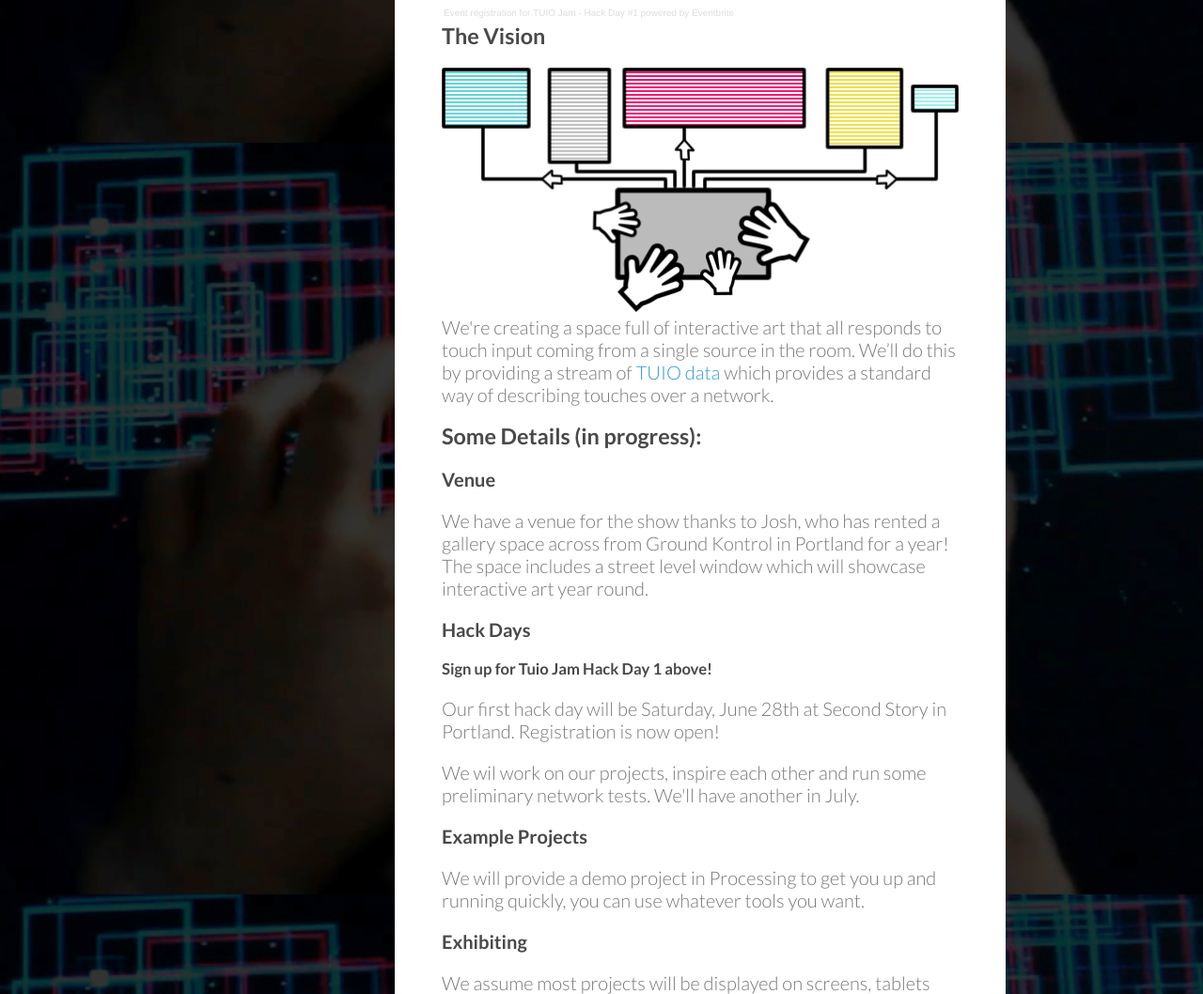
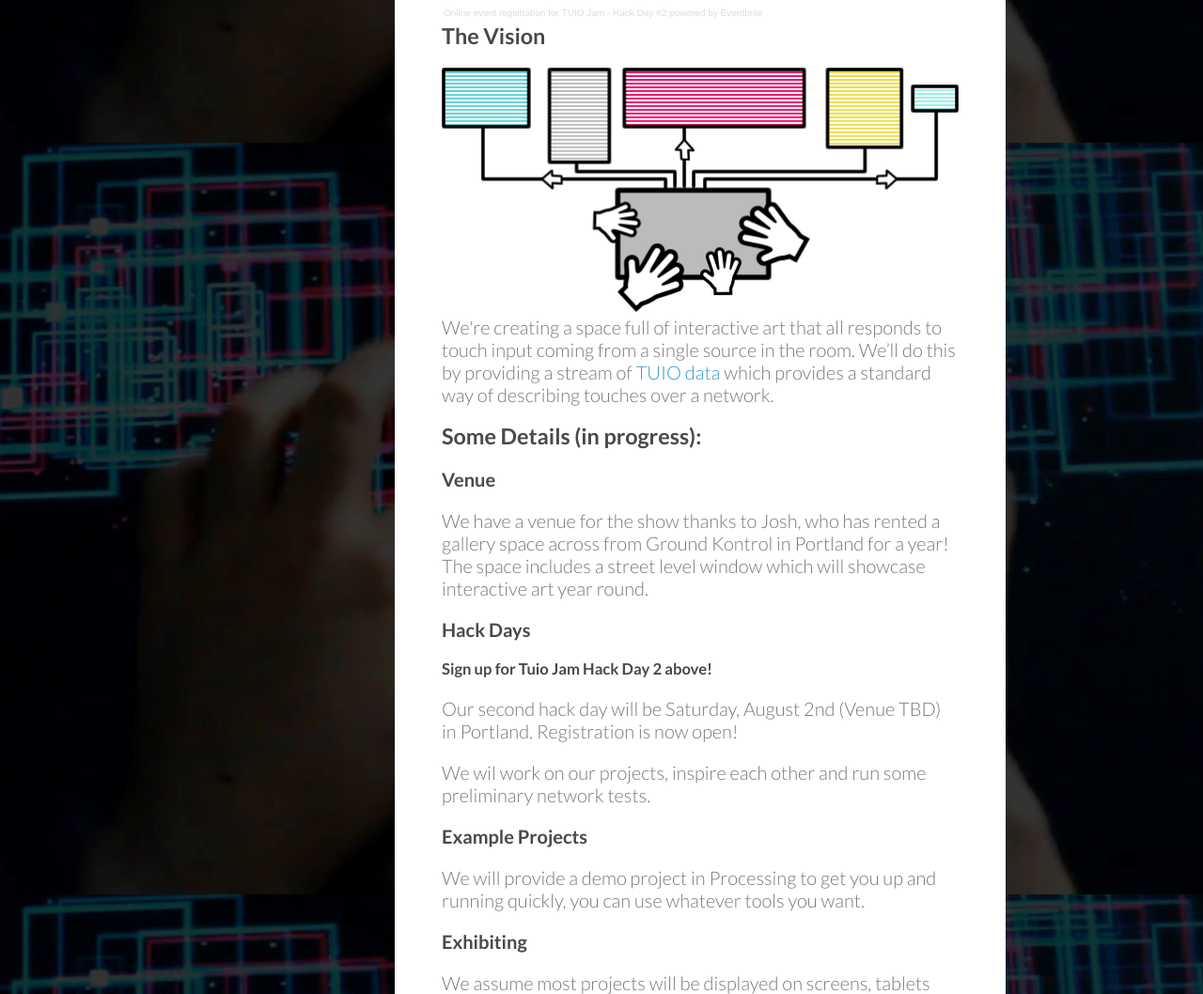
Before and after one commit to Ctrl-Art/tuio-jam, a plain HTML site: page index.html in a window 1280 px wide. Shown: the part 648-1706 px from the top of the page at 94% size. Drawn offline with Linux system fonts and the light colour scheme.

Commit message:
Update info to promote Hack Day 2

```diff
--- a/index.html
+++ b/index.html
@@ -17,7 +17,7 @@
       <header>
         <h1>TUIO Jam</h1>
         <h5>A creative development experience coming soon to PDX</h5>
-         <h3><a href="https://www.eventbrite.com/e/tuio-jam-hack-day-1-tickets-11953480181">Hack Day Signup</a></h3>
+         <h3><a href="https://www.eventbrite.com/e/tuio-jam-hack-day-2-tickets-12158369009">Hack Day Signup</a></h3>
       </header>
       <section>
         <h3>Hello, friends!</h3>
@@ -26,7 +26,7 @@
 
         <h3>How To Register Your Interest</h3>
         <p>To participate in the jam please sign up for one of our hackdays. You can register for the first hackday in the box below. If you have any questions you can e-mail me <a href="mailto:momodmonster@gmail.com">here</a>.</p>
-        <div style="width:100%; text-align:left;" ><iframe  src="//eventbrite.com/tickets-external?eid=11953480181&ref=etckt" frameborder="0" height="214" width="100%" vspace="0" hspace="0" marginheight="5" marginwidth="5" scrolling="auto" allowtransparency="true"></iframe><div style="font-family:Helvetica, Arial; font-size:10px; padding:5px 0 5px; margin:2px; width:100%; text-align:left;" ><a style="color:#ddd; text-decoration:none;" target="_blank" href="http://www.eventbrite.com/r/etckt">Event registration</a><span style="color:#ddd;"> for </span><a style="color:#ddd; text-decoration:none;" target="_blank" href="https://www.eventbrite.com/e/tuio-jam-hack-day-1-tickets-11953480181?ref=etckt">TUIO Jam - Hack Day #1</a> <span style="color:#ddd;">powered by</span> <a style="color:#ddd; text-decoration:none;" target="_blank" href="http://www.eventbrite.com?ref=etckt">Eventbrite</a></div></div>
+          <div style="width:100%; text-align:left;" ><iframe  src="//eventbrite.com/tickets-external?eid=12158369009&ref=etckt" frameborder="0" height="214" width="100%" vspace="0" hspace="0" marginheight="5" marginwidth="5" scrolling="auto" allowtransparency="true"></iframe><div style="font-family:Helvetica, Arial; font-size:10px; padding:5px 0 5px; margin:2px; width:100%; text-align:left;" ><a style="color:#ddd; text-decoration:none;" target="_blank" href="http://www.eventbrite.com/r/etckt">Online event registration</a><span style="color:#ddd;"> for </span><a style="color:#ddd; text-decoration:none;" target="_blank" href="https://www.eventbrite.com/e/tuio-jam-hack-day-2-tickets-12158369009?ref=etckt">TUIO Jam - Hack Day #2</a> <span style="color:#ddd;">powered by</span> <a style="color:#ddd; text-decoration:none;" target="_blank" href="http://www.eventbrite.com?ref=etckt">Eventbrite</a></div></div>
 
         <h3><a name="the-vision" class="anchor" href="#the-vision"><span class="octicon octicon-link"></span></a>The Vision</h3>
 
@@ -40,9 +40,9 @@
         <p>We have a venue for the show thanks to Josh, who has rented a gallery space across from Ground Kontrol in Portland for a year! The space includes a street level window which will showcase interactive art year round.
 
         <h4>Hack Days</h4>
-        <h5>Sign up for Tuio Jam Hack Day 1 above!</h5>
-        <p>Our first hack day will be Saturday, June 28th at Second Story in Portland. Registration is now open!</p>
-        <p>We wil work on our projects, inspire each other and run some preliminary network tests. We'll have another in July.</p>
+        <h5>Sign up for Tuio Jam Hack Day 2 above!</h5>
+        <p>Our second hack day will be Saturday, August 2nd (Venue TBD) in Portland. Registration is now open!</p>
+        <p>We wil work on our projects, inspire each other and run some preliminary network tests.</p>
 
         <h4>Example Projects</h4>
         <p>We will provide a demo project in Processing to get you up and running quickly, you can use whatever tools you want.</p>
```
